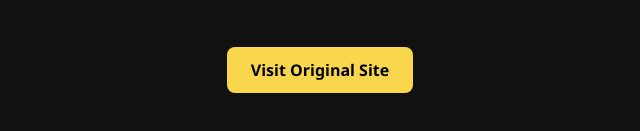
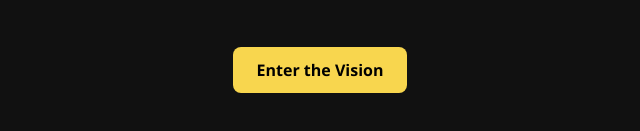
Before and after one commit to zmanfromtt/LionV1sion, a plain HTML site: page index.html in a window 1280 px wide. Shown: the part 443-574 px from the top of the page, 320-960 px from the left. Drawn offline with Linux system fonts and the light colour scheme.

Commit message:
Index.html update

```diff
--- a/index.html
+++ b/index.html
@@ -51,6 +51,6 @@
   <img class="logo" src="logo.png" alt="Lion Vision Logo" />
   <h1>Welcome to Lion Vision</h1>
   <p>I created this for people like me — curious, relentless, and ready to level up. You in?</p>
-  <a class="button" href="https://lionv1sion-a-f-f-l.carrd.co" target="_blank">Visit Original Site</a>
+  <a class="button" href="https://lionv1sion-a-f-f-l.carrd.co" target="_blank">Enter the Vision</a>
 </body>
 </html>
```
